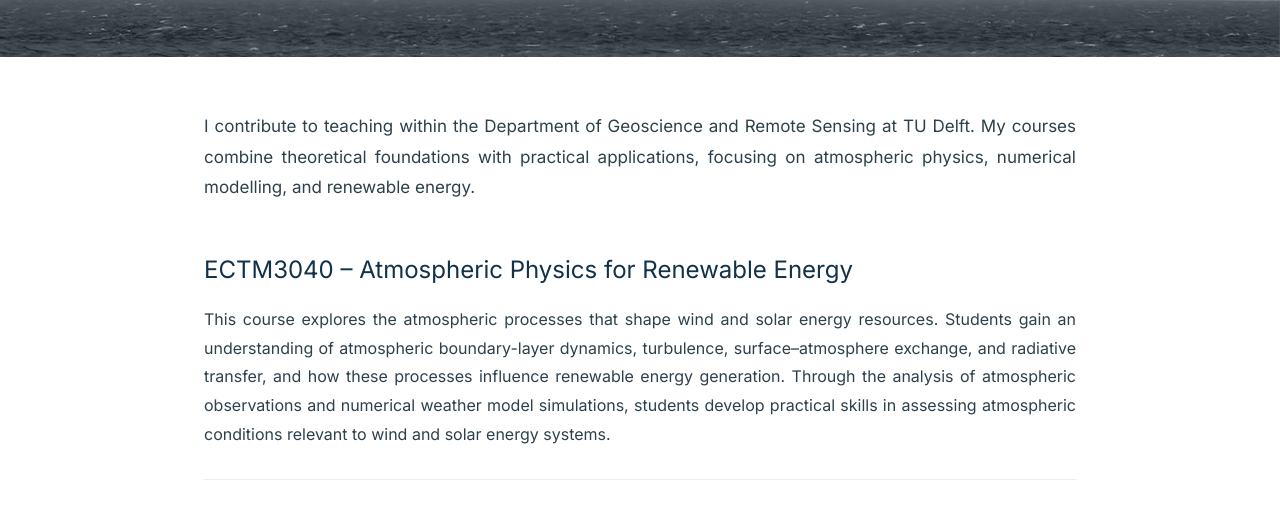
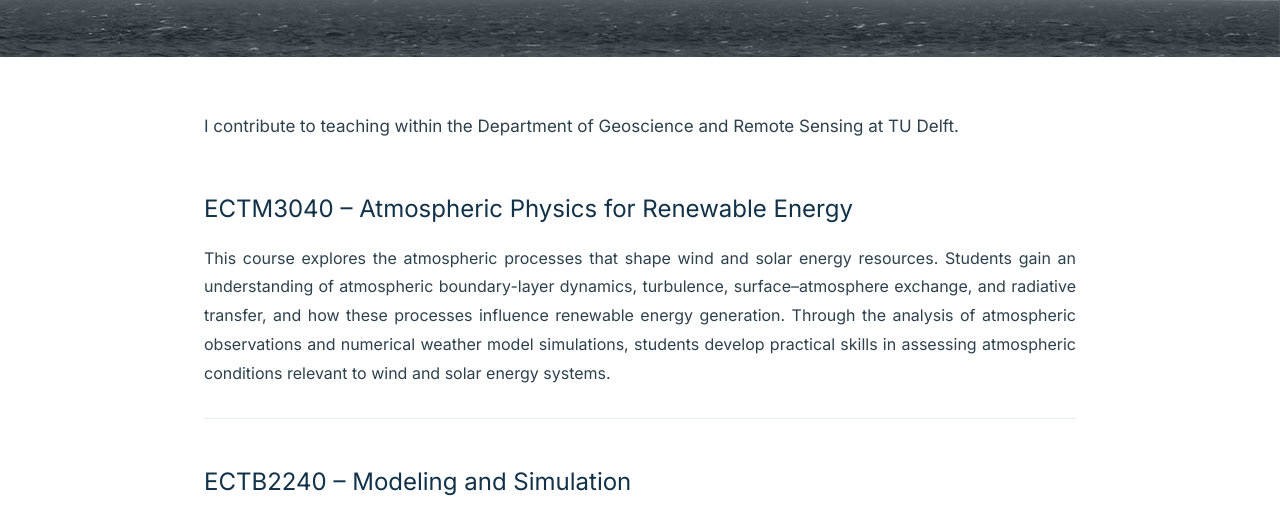
Before and after one commit to saraporchetta/saraporchetta.github.io, a plain HTML site: page teaching.html in a window 1280 px wide. Shown: the part 289-800 px from the top of the page. Drawn offline with Linux system fonts and the light colour scheme.

Commit message:
Add files via upload

```diff
--- a/teaching.html
+++ b/teaching.html
@@ -33,9 +33,7 @@
 
   <p class="teaching-intro">
     I contribute to teaching within the Department of Geoscience and Remote
-    Sensing at TU Delft. My courses combine theoretical foundations with
-    practical applications, focusing on atmospheric physics, numerical
-    modelling, and renewable energy.
+    Sensing at TU Delft.
   </p>
 
   <section class="course">
```
